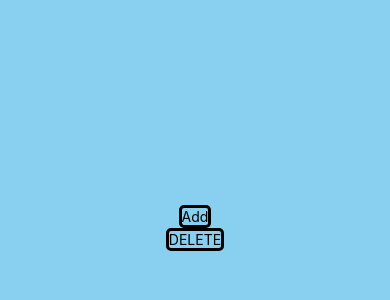
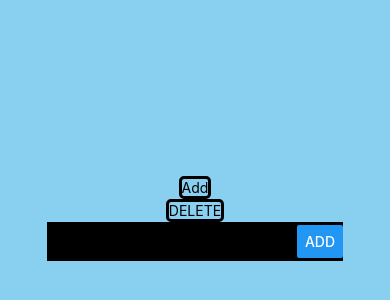
Before and after one commit to LehatLK/TodoAppReact, a React Native app: screen / in a window 390 px wide. Shown: the part 194-494 px from the top of the page. Built offline with nearby package versions, Linux system fonts and the light colour scheme.

Commit message:
textfiletest

```diff
--- a/App.js
+++ b/App.js
@@ -2,12 +2,14 @@ import { StatusBar } from 'expo-status-bar';
 import { Pressable, StyleSheet, Text, View } from 'react-native';
 import Addbutton from './COMPONENT/addButton';
 import DeleteButton from './COMPONENT/deleteButton';
+import NotesTextField from './COMPONENT/notesTextField';
 
 export default function App() {
   return (
     <View style={styles.container}>
       <Addbutton></Addbutton>
       <DeleteButton></DeleteButton>
+      <NotesTextField onAdd={(note) => console.log('Added', note)} />
       <StatusBar style="auto" />
     </View>
   );
```
